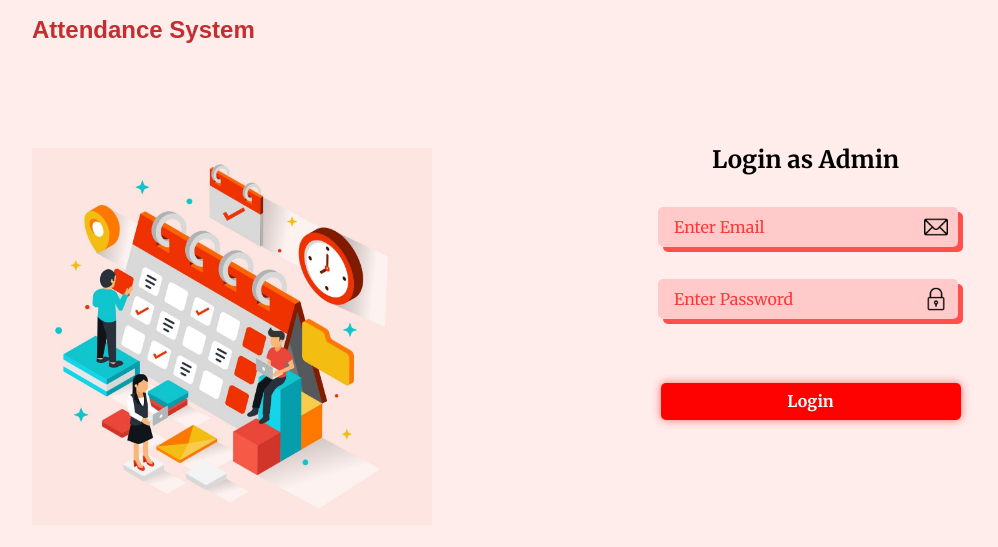
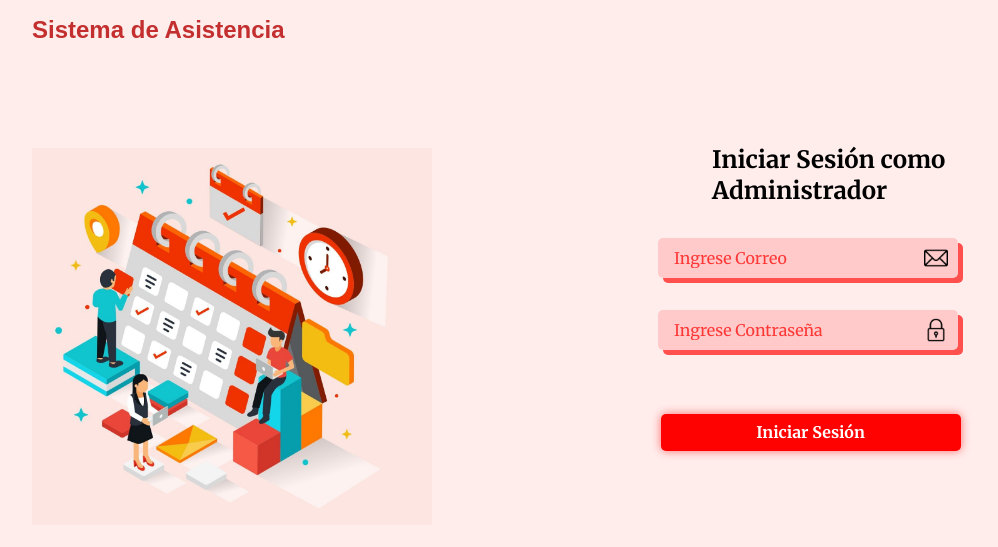
Before and after one commit to HIJN-bot/asistencia, a PHP site: page /admin/index.php in a window 1280 px wide. Shown: the top 547 px of the page, without its empty margins (128-1126 px from the left). Run offline with PHP 8.4, Linux system fonts and the light colour scheme; some web fonts are replaced.

Commit message:
Update index.php

```diff
--- a/QR-Code-Based-Attendance-System/QR-ATS-main/admin/index.php
+++ b/QR-Code-Based-Attendance-System/QR-ATS-main/admin/index.php
@@ -3,11 +3,11 @@
 ?>
 
 <!DOCTYPE html>
-<html lang="en">
+<html lang="es">
 <head>
     <meta charset="UTF-8">
     <meta name="viewport" content="width=device-width, initial-scale=1.0">
-    <title>QR Code Based Attendance System</title>
+    <title>Sistema de Asistencia con Código QR</title>
     <link rel="stylesheet" href="../css/style.css">
     <link rel="shortcut icon" href="../resources/img/Attendance System.png" type="image/x-icon">
 </head>
@@ -15,22 +15,22 @@
     <main>
         <section class="left">
             <div class="logo">
-                <h2>Attendance System</h2>
+                <h2>Sistema de Asistencia</h2>
             </div>
             <img src="../resources/img/img1.jpg" alt="">
         </section>
         <section class="right">
             <form id="form" method="post" action="#">
-                <h2>Login as Admin</h2>
+                <h2>Iniciar Sesión como Administrador</h2>
                 <div class="input_area">
-                    <input type="email" placeholder="Enter Email" name="email" required>
+                    <input type="email" placeholder="Ingrese Correo" name="email" required>
                     <img src="../resources/img/mail.png" alt="">
                 </div>
                 <div class="input_area">
-                    <input type="password" placeholder="Enter Password" name="pass" required>
+                    <input type="password" placeholder="Ingrese Contraseña" name="pass" required>
                     <img src="../resources/img/padlock.png" alt="">
                 </div>
-                <input type="submit" value="Login" name="login" class="button_submit">
+                <input type="submit" value="Iniciar Sesión" name="login" class="button_submit">
             </form>
         </section>
     </main>
@@ -51,7 +51,7 @@ if(isset($_POST["login"]))
 
     if(mysqli_num_rows($result) <= 0){
         echo "<script>
-            alert('Enter Valid Credencial')
+            alert('Ingrese credenciales válidas')
         </script>";
     }
     else{
@@ -60,4 +60,5 @@ if(isset($_POST["login"]))
         header("location:dashboard.php");
     }
 }
+
 ?>
```
